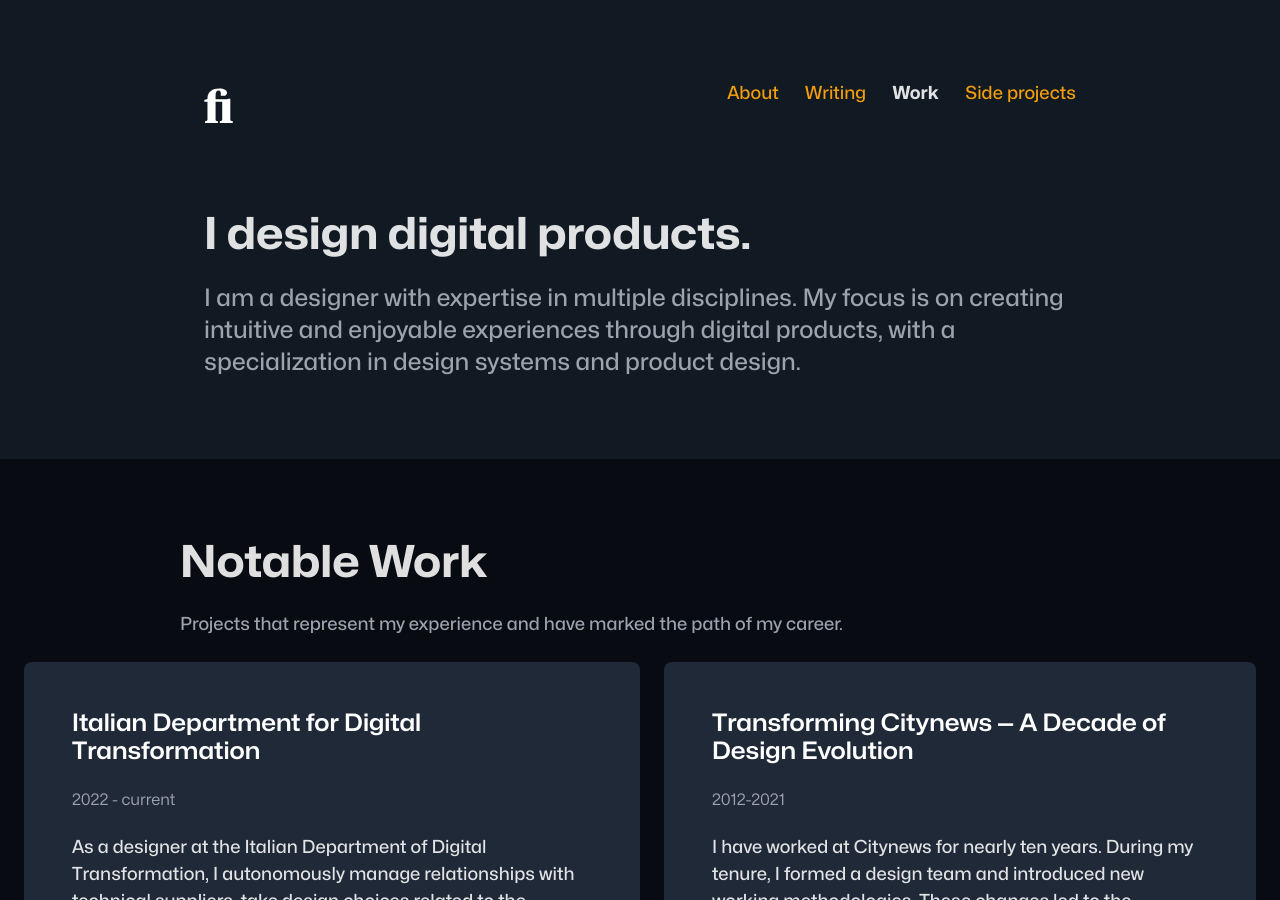
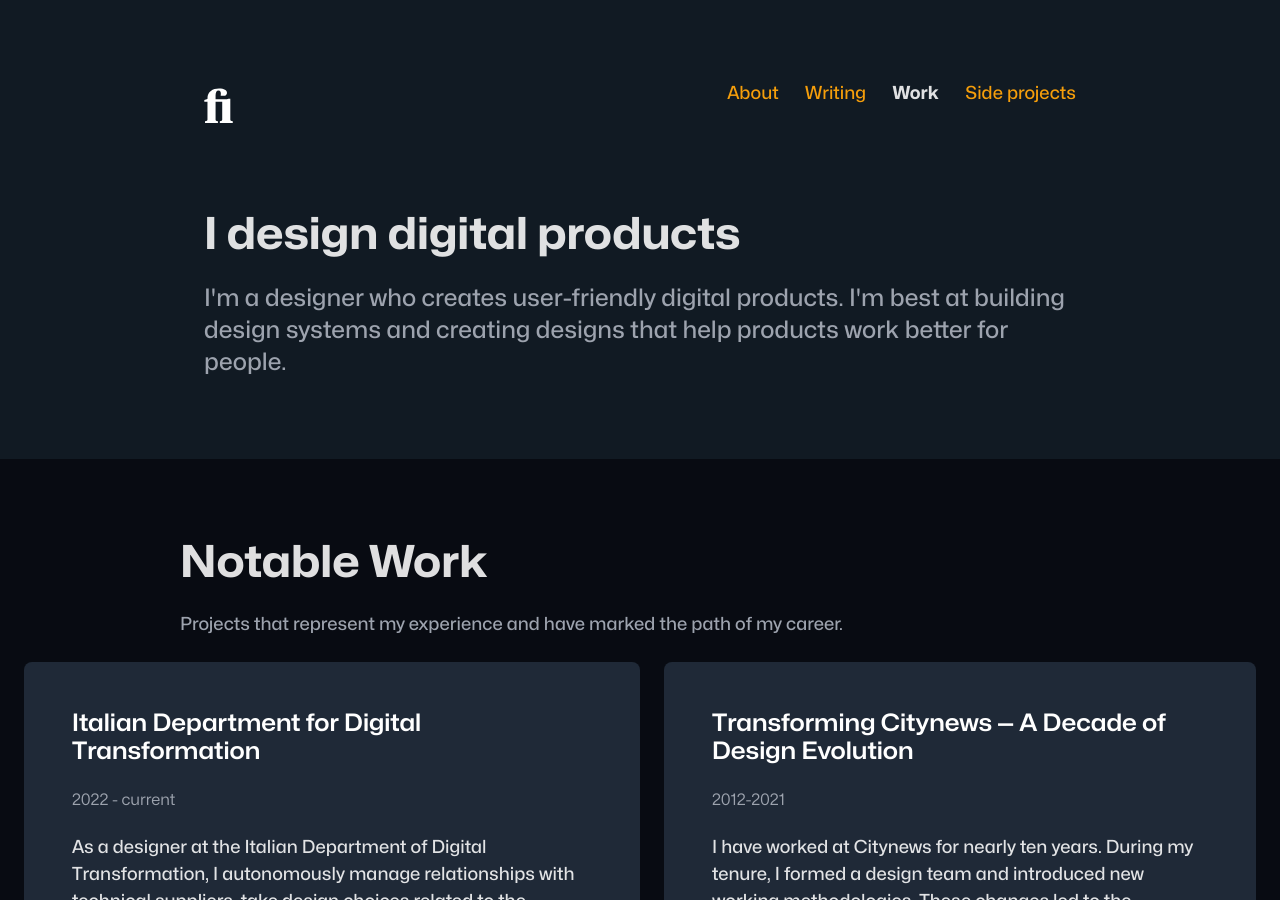
Before and after one commit to zetareticoli/fi, a Jekyll site: the page built from _work/index.md, in a window 1280 px wide and 900 px high. Built offline with Jekyll 4.4.1, drawn with Linux system fonts in a browser that asks for light colours; some web fonts are replaced; some of the changed text lies outside the part shown.

Commit message:
refactor: some text

```diff
--- a/_work/index.md
+++ b/_work/index.md
@@ -1,7 +1,7 @@
 ---
 layout: full
-headline: I design digital products.
-lead: I am a designer with expertise in multiple disciplines. My focus is on creating intuitive and enjoyable experiences through digital products, with a specialization in design systems and product design.
+headline: I design digital products
+lead: I'm a designer who creates user-friendly digital products. I'm best at building design systems and creating designs that help products work better for people.
 permalink: /work/
 ---
 
@@ -27,7 +27,7 @@ permalink: /work/
       {% include featured.html %}
     {% endfor %}
     </div>
-    <p class="text-small color-text-weak text-center">Check out my <a class="link-light link-underline" href="https://dribbble.com/zetareticoli" target="_blank">Dribbble profile</a> to see the screenshots of some projects I have worked on.</p>
+    <p class="text-small color-text-weak text-center">View my design work and project screenshots on my <a class="link-light link-underline" href="https://dribbble.com/zetareticoli" target="_blank">Dribbble profile</a>.</p>
   </div>
 </section>
 
@@ -42,9 +42,7 @@ permalink: /work/
     </li>
   {% endfor %}
   </ul>
-  <a href="https://www.linkedin.com/in/francescoimprota/" target="_blank">
-    Visit the full timeline on Linkedin
-  </a>
+  <p class="text-small color-text-weak text-center"> For a complete overview of my professional experience, visit my <a class="link-light link-underline" href="https://dribbble.com/zetareticoli" target="_blank">LinkedIn profile</a>.</p>
 </section>
 
 <section class="spacing-sections-inset spacing-outer background-weak outer-margin">
```
